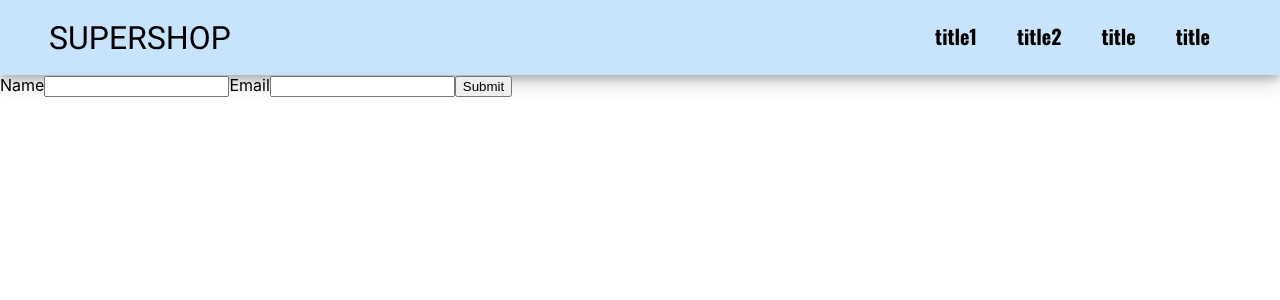
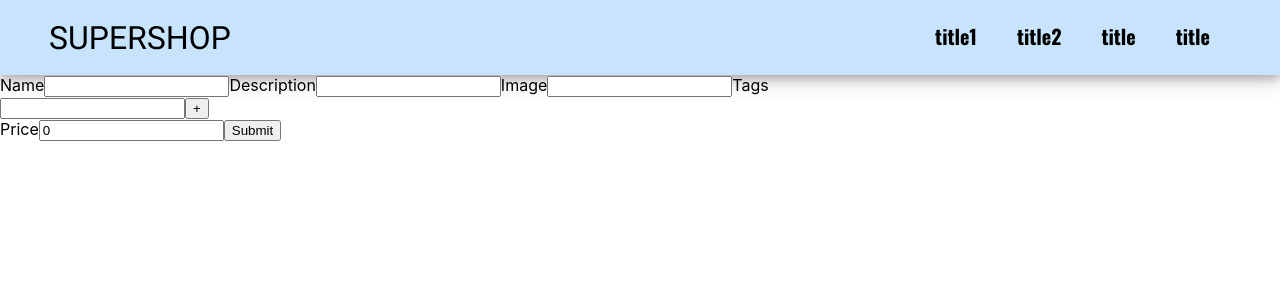
Before and after one commit to KlaraGajaszek/SuperShop, a React (Create React App) app: page /products/form in a window 1280 px wide. Shown: the top 300 px of the page. Built offline with nearby package versions, Linux system fonts and the light colour scheme.

Commit message:
change to the class components

```diff
--- a/src/pages/Form/FormPage.tsx
+++ b/src/pages/Form/FormPage.tsx
@@ -1,24 +1,35 @@
 import React from 'react';
-import { Formik, Form, Field, ErrorMessage } from 'formik';
+import { Formik, Form, Field, ErrorMessage, FieldArray } from 'formik';
 import * as Yup from 'yup';
 
 type InitialValue = {
   name: string;
-  email: string;
+  description: string;
+  image: string;
+  tags: string[];
+  price: number;
 };
 
 const initialValues: InitialValue = {
   name: '',
-  email: '',
+  description: '',
+  image: '',
+  tags: [''],
+  price: 0, // jak dobrac wartosc poczatkowa dla typu number
 };
 
-const onSubmit = (values: InitialValue) => {
+const onSubmit = (values: InitialValue, onSubmitProps: any) => {
   console.log(values);
+  console.log('onSubmitProps', onSubmitProps);
+  onSubmitProps.resetForm();
 };
 
 const validationSchema = Yup.object().shape({
   name: Yup.string().required().label('Name'),
-  email: Yup.string().required().email().label('Email'),
+  description: Yup.string().required().label('Description'),
+  image: Yup.string().required().label('Image'),
+  tags: Yup.string().label('Tags'),
+  price: Yup.string().required().label('Price'),
 });
 
 const FormPage = () => {
@@ -27,16 +38,61 @@ const FormPage = () => {
       initialValues={initialValues}
       validationSchema={validationSchema}
       onSubmit={onSubmit}
+      validateOnChange={false}
+      validateOnBlur={false}
+      // validateOnMount
     >
-      <Form>
-        <label htmlFor="name">Name</label>
-        <Field type="text" id="name" name="name" />
-        <ErrorMessage name="name" />
-        <label htmlFor="email">Email</label>
-        <Field type="text" id="email" name="email" />
-        <ErrorMessage name="email" />
-        <button>Submit</button>
-      </Form>
+      {(formik) => {
+        console.log(formik);
+        return (
+          <Form>
+            <label htmlFor="name">Name</label>
+            <Field type="text" id="name" name="name" />
+            <ErrorMessage name="name" component="div">
+              {(errorMsg) => <div className="error">{errorMsg}</div>}
+            </ErrorMessage>
+
+            <label htmlFor="description">Description</label>
+            <Field type="text" id="description" name="description" />
+            <ErrorMessage name="description" />
+
+            <label htmlFor="image">Image</label>
+            <Field type="text" id="image" name="image" />
+            <ErrorMessage name="image" />
+
+            <label htmlFor="tags">Tags</label>
+            <FieldArray name="tags">
+              {({ push, remove, form }) => {
+                const { values } = form;
+                const { tags } = values;
+                return (
+                  <div>
+                    {tags.map((tag: string, index: number) => (
+                      <div key={index}>
+                        <Field name={`tags[${index}]`} />
+                        {index > 0 && (
+                          <button type="button" onClick={() => remove(index)}>
+                            -
+                          </button>
+                        )}
+                        <button type="button" onClick={() => push('')}>
+                          +
+                        </button>
+                      </div>
+                    ))}
+                  </div>
+                );
+              }}
+            </FieldArray>
+
+            <label htmlFor="price">Price</label>
+            <Field type="text" id="price" name="price" />
+            <ErrorMessage name="price" />
+
+            <button disabled={formik.isSubmitting}>Submit</button>
+          </Form>
+        );
+      }}
     </Formik>
   );
 };
```
